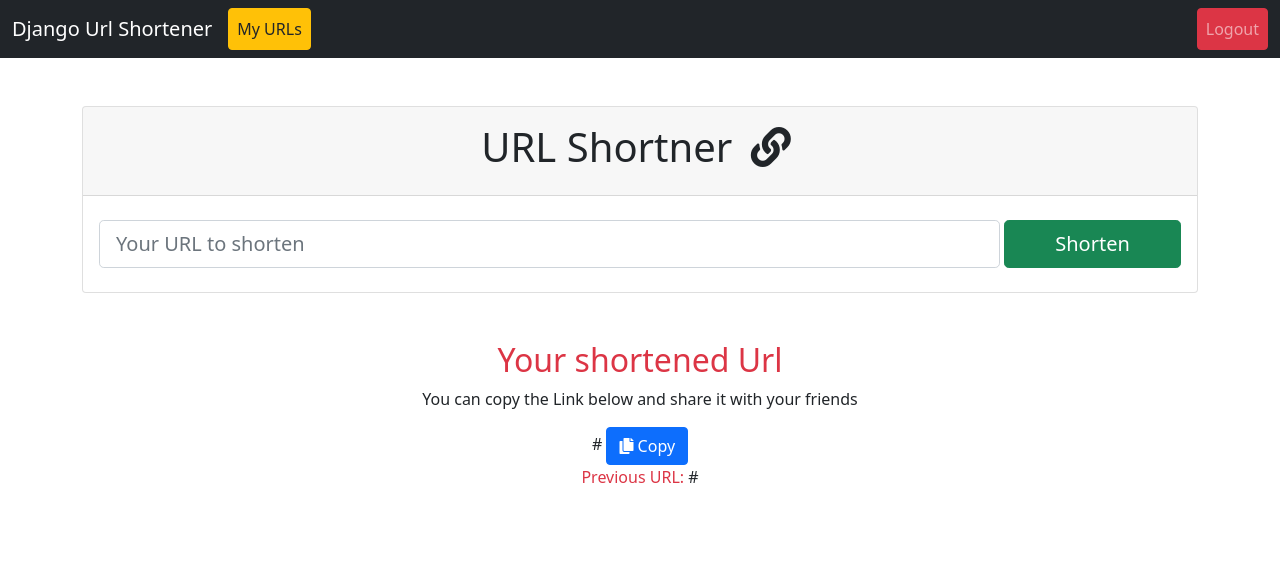
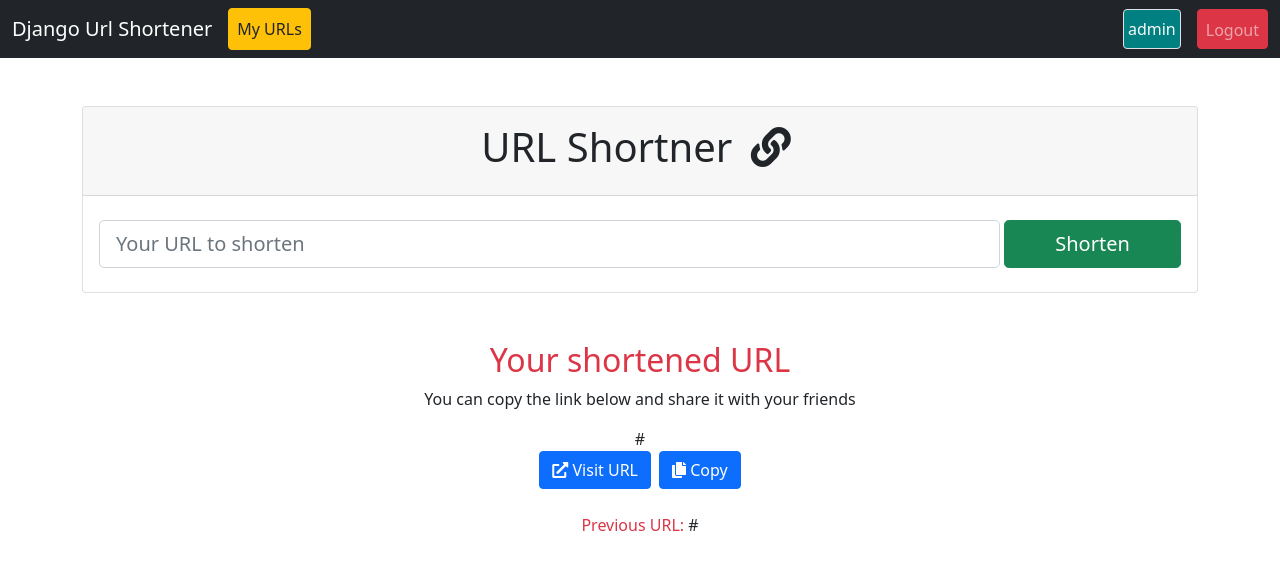
Before and after one commit to EGhost98/Chibi_URL, a Django app: template tinyurl/templates/tinyurl/home.html in a window 1280 px wide. Shown: the top 570 px of the page. Run offline with Django 4.2, Linux system fonts and the light colour scheme; a user stored in the database is signed in; the template is opened without the code that fills it: values that come from a table or form of the project are taken from there, most other values are stand-ins (such as "Sample title", 1, 10 or a date in 2020).

Commit message:
Visit URL button nad minor changes to UI

```diff
--- a/tinyurl/models.py
+++ b/tinyurl/models.py
@@ -12,7 +12,7 @@ class Shortener(models.Model):
     long_url -> The original link
     short_url ->  shortened link https://domain/(short_url)
     '''
-    user_name = models.ForeignKey(User, on_delete=models.CASCADE,default=1)
+    user_name = models.ForeignKey(User, on_delete=models.CASCADE,default=9)
     created = models.DateTimeField(auto_now_add=True)
     times_followed = models.PositiveIntegerField(default=0)
     long_url = models.URLField()
--- a/tinyurl/templates/tinyurl/base.html
+++ b/tinyurl/templates/tinyurl/base.html
@@ -23,39 +23,58 @@
     <body>
         <nav class="navbar navbar-expand-lg navbar-dark bg-dark">
             <div class="container-fluid">
-                <a class="navbar-brand" href="{% url 'index' %}">Django Url Shortener</a>
+                <a class="navbar-brand" href="{% url 'index' %}"
+                    >Django Url Shortener</a
+                >
                 {% if user.is_authenticated %}
                 <ul class="navbar-nav">
                     <li class="nav-item">
-                                <a class="nav-link btn btn-warning text-dark" href="#">My URLs</a>
+                        <a class="nav-link btn btn-warning text-dark" href="#"
+                            >My URLs</a
+                        >
                     </li>
                 </ul>
-                {% endif %}
-                <button class="navbar-toggler" type="button" data-bs-toggle="collapse" data-bs-target="#navbarNav"
-                        aria-controls="navbarNav" aria-expanded="false" aria-label="Toggle navigation">
-                    <span class="navbar-toggler-icon"></span>
-                </button>
-                <div class="collapse navbar-collapse justify-content-end" id="navbarNav">
-                    {% if user.is_authenticated %}
-                        <ul class="navbar-nav">
+                <ul class="navbar-nav ms-auto">
                     <li class="nav-item">
-                                <a class="nav-link btn btn-danger" href="{% url 'logout' %}">Logout</a>
+                        <span
+                            class="nav-link text-light border rounded p-1"
+                            style="
+                                background-color: teal;
+                                color: black;
+                                line-height: 30px;
+                            "
+                            >{{ user.username }}</span
+                        >
+                    </li>
+                    <li class="nav-item">
+                        <a
+                            class="nav-link btn btn-danger ms-3"
+                            style="height: 40px"
+                            href="{% url 'logout' %}"
+                            >Logout</a
+                        >
                     </li>
                 </ul>
                 {% else %}
                 <ul class="navbar-nav">
                     <li class="nav-item">
-                                <a class="nav-link btn btn-primary me-2" href="{% url 'register' %}">Register</a>
+                        <a
+                            class="nav-link btn btn-primary me-2"
+                            href="{% url 'register' %}"
+                            >Register</a
+                        >
                     </li>
                     <li class="nav-item">
-                                <a class="nav-link btn btn-success" href="{% url 'login' %}">Log In</a>
+                        <a
+                            class="nav-link btn btn-success"
+                            href="{% url 'login' %}"
+                            >Log In</a
+                        >
                     </li>
                 </ul>
                 {% endif %}
             </div>
-            </div>
         </nav>
-
         {% block body %} {% endblock body %}
         <script
             src="https://cdn.jsdelivr.net/npm/bootstrap@5.0.0/dist/js/bootstrap.bundle.min.js"
--- a/tinyurl/templates/tinyurl/home.html
+++ b/tinyurl/templates/tinyurl/home.html
@@ -1,6 +1,8 @@
-{% extends 'tinyurl/base.html' %}
-{% block body %}
-<link rel="stylesheet" href="https://cdnjs.cloudflare.com/ajax/libs/font-awesome/5.15.3/css/all.min.css">
+{% extends 'tinyurl/base.html' %} {% block body %}
+<link
+    rel="stylesheet"
+    href="https://cdnjs.cloudflare.com/ajax/libs/font-awesome/5.15.3/css/all.min.css"
+/>
 <div class="container">
     <div class="card mt-5">
         <div class="card-header text-center py-3">
@@ -29,15 +31,25 @@
     </div>
     {% endif %} {% if new_url %}
     <div class="mx-auto text-center mt-5">
-        <h2 class="text-danger">Your shortened Url</h2>
-        <p>You can copy the Link below and share it with your friends</p>
+        <h2 class="text-danger">Your shortened URL</h2>
+        <p>You can copy the link below and share it with your friends</p>
         <a>{{new_url}}</a>
-        <button class="btn btn-primary" onclick="copyToClipboard('{{ new_url }}')">
-            <i class="fas fa-copy"></i> Copy
-        </button>
-    </br>
-        <p><span class="text-danger">Previous URL:</span> {{long_url}}</p>
+        <br />
+        <div class="d-flex justify-content-center align-items-center">
+            <a href="{{ new_url }}" class="btn btn-primary me-2">
+                <i class="fas fa-external-link-alt"></i> Visit URL
+            </a>
+            <button
+                class="btn btn-primary"
+                onclick="copyToClipboard('{{ new_url }}')"
+            >
+                <i class="fas fa-copy"></i> Copy
+            </button>
+        </div>
+        <br />
+        <p><span class="text-danger">Previous URL:</span> {{ long_url }}</p>
     </div>
+
     {% endif %}
 </div>
 
@@ -45,7 +57,8 @@
     function showNotification(message) {
         var notification = document.createElement("div");
         notification.className = "notification success";
-        notification.innerHTML = '<span class="notification-icon">&#10004;</span>' + message;
+        notification.innerHTML =
+            '<span class="notification-icon">&#10004;</span>' + message;
         document.body.appendChild(notification);
 
         setTimeout(function () {
@@ -69,17 +82,27 @@
 <style>
     .notification {
         position: fixed;
-        top: 65px;
+        top: 60px;
         right: 10px;
-        padding: 4px;
-        background-color: #4CAF50;
-        color: #fff;
+        padding: 10px;
+        background-color: #e0f4e0;
+        color: #000;
         display: flex;
         align-items: center;
     }
 
     .notification.success {
-        background-color: #4CAF50;
+        background-color: #b4e8b4;
+    }
+
+    .notification:before {
+        content: "";
+        position: absolute;
+        top: 0;
+        left: 0;
+        height: 100%;
+        width: 5px;
+        background-color: #327932;
     }
 
     .notification-icon {
@@ -91,10 +114,9 @@
         margin-left: 5px;
         border-radius: 50%;
         background-color: #fff;
-        color: #4CAF50;
+        color: #4caf50;
         font-weight: bold;
     }
 </style>
 
-
 {% endblock body %}
--- a/tinyurl/urls.py
+++ b/tinyurl/urls.py
@@ -7,4 +7,5 @@ urlpatterns = [
     # Home view
     path('', views.index.as_view(), name='index'),
     path('<str:shortened_part>', views.redirect_url, name='redirect_url'),
+    # path('my-urls',views.myurls, name='my-urls'),
 ]
--- a/tinyurl/views.py
+++ b/tinyurl/views.py
@@ -21,8 +21,10 @@ class index(View):
         context = {'form': form}
         if form.is_valid():
             shortened_object = form.save(commit=False)
-            shortened_object.user_name = request.user
+            if request.user.is_authenticated:
+                shortened_object.user_name = request.user
             shortened_object.save()
+            # shortened_object.user_name = request.user
             new_url = request.build_absolute_uri('/') + shortened_object.short_url
             long_url = shortened_object.long_url
             context['new_url'] = new_url
@@ -40,3 +42,5 @@ def redirect_url(request, shortened_part):
         return HttpResponseRedirect(shortener.long_url)
     except Shortener.DoesNotExist:
         return render(request, 'tinyurl/404.html', status=404) # Custom 404 Errors
+
+# def myurls()
```
Also changed, not shown: users/templates/registration/success.html (deleted, +0 -16 lines), db.sqlite3, tinyurl/migrations/0003_alter_shortener_user_name.py (added), tinyurl/migrations/0004_alter_shortener_user_name.py (added). Lines whose indentation alone changed are shown as unchanged.
